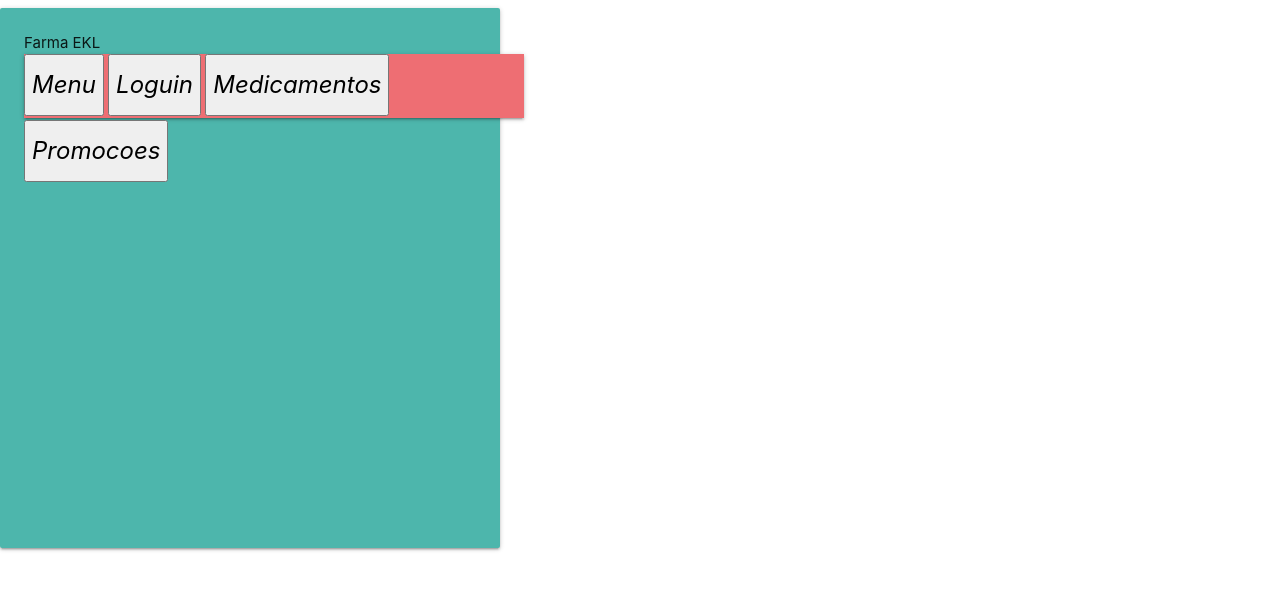
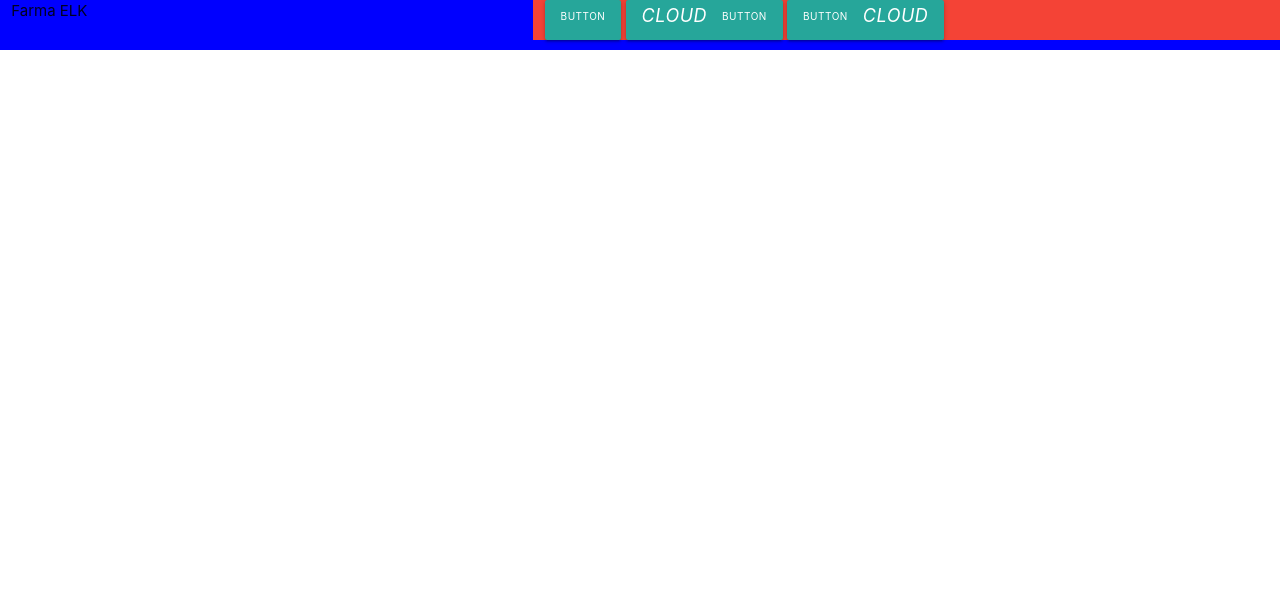
Before and after one commit to erickwiatkowski/projrto-2023, a website: page index.html in a window 1280 px wide. Drawn offline with Linux system fonts and the light colour scheme; files whose address does not match are found by name.

Commit message:
dia 14/03/23

```diff
--- a/assets/libraries/meucss.css
+++ b/assets/libraries/meucss.css
@@ -1,13 +1,32 @@
-.tam1{
-    width: 500px;
-    height: 540px;
+.tamanho{
+	min-width:1000px;
+	overflow: hidden;
+    background-color: blue;
 }
 
-#topo{
-    width: 500px;
-    height: 540px;
+.topo1{
+    min-width:500px;
+	overflow: hidden;
 }
 
-#topo{
-    perspective: ;
+.topo2{
+    min-width:500px;
+	overflow: auto;
 }
+
+#corTopo{
+    background-color: blue;
+    min-height: 50px;
+}
+
+#logo{
+    font-weight: 25px;
+}
+
+#botoesTopo{
+    min-height: 40px;
+    max-height: 40px;
+    font-size: 10px;
+    text-align: center;
+
+}
--- a/index.html
+++ b/index.html
@@ -10,23 +10,12 @@
 </head>
 <body>
  <div>
-  <div class="card-panel teal lighten-2" id="topo">
-    <div class="col s4" id="topo1"> Farma EKL</div>
-    <div class="tam1" >
-      <nav class="no-space">
-      <button class="border left-round max">
-        <i>Menu</i>
-      </button>
-      <button class="border no-round max">
-        <i>Loguin</i>
-      </button>
-      <button class="border right-round max fill">
-        <i>Medicamentos</i>
-      </button>
-      <button class="border right-round max fill">
-        <i>Promocoes</i>
-      </button>
-    </nav></div>
+  <div class="row" id="corTopo" >
+    <div class="col s5" id="logo"> Farma ELK</div>
+    <div class="right col s7 red">
+      <a class="waves-effect waves-light btn-small" id="botoesTopo">Button</a>
+      <a class="waves-effect waves-light btn-small" id="botoesTopo"><i class="material-icons left">cloud</i>button</a>
+      <a class="waves-effect waves-light btn-small" id="botoesTopo"><i class="material-icons right">cloud</i>button</a></div>
   </div>
 
 
```
